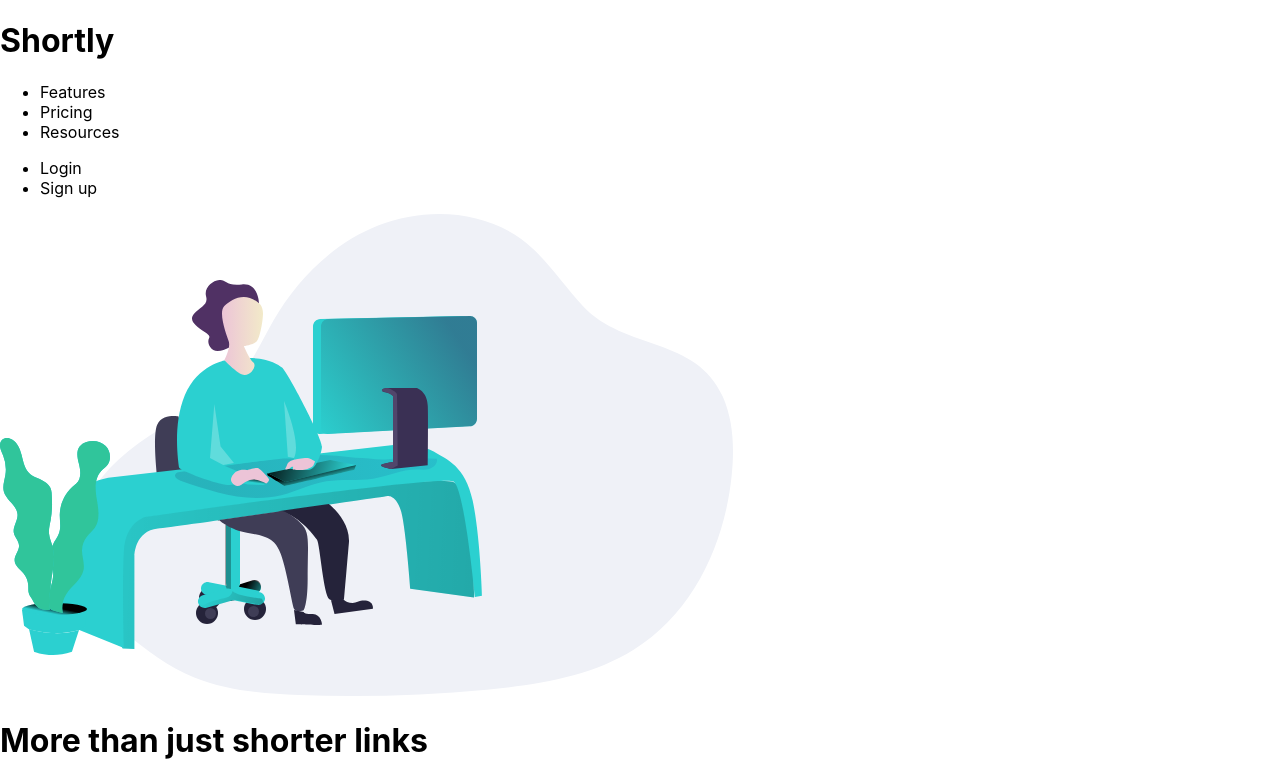
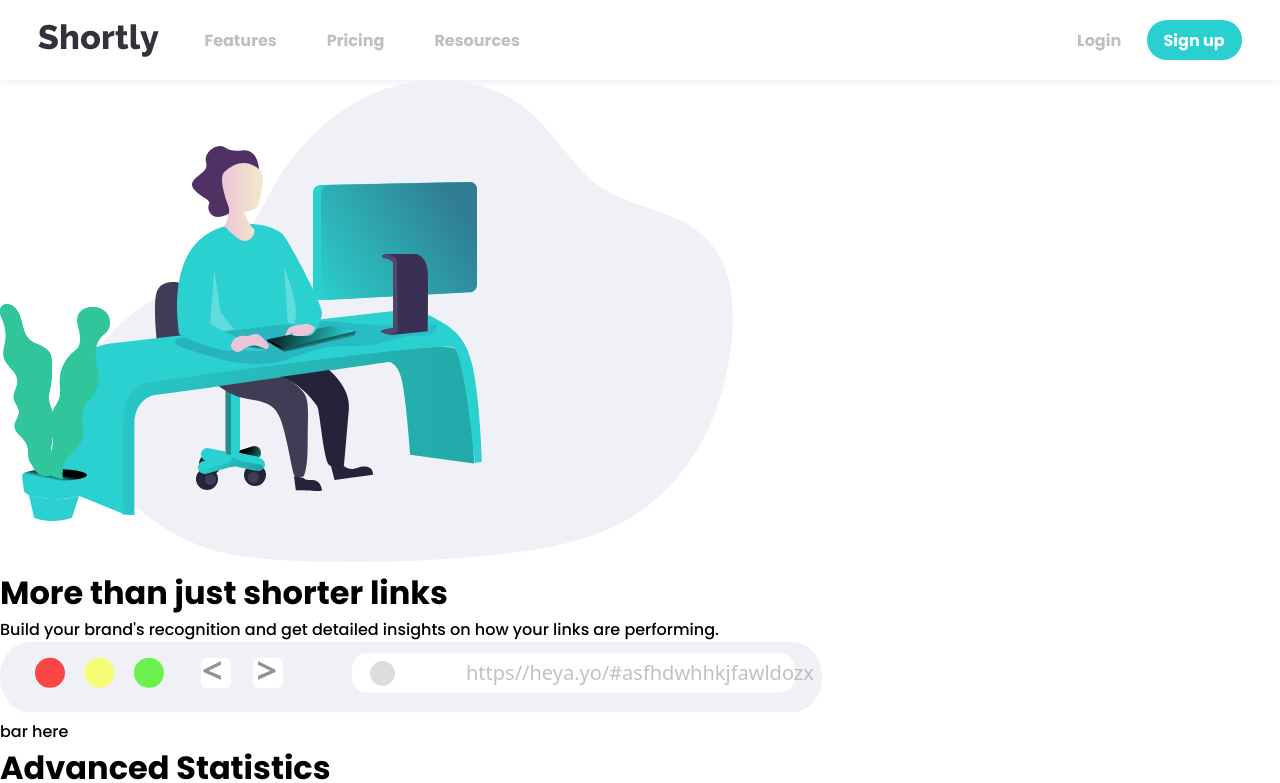
Before and after one commit to Yashasewi/url_shortner, a React (Create React App) app: page / in a window 1280 px wide. Shown: the top 783 px of the page. Built offline with nearby package versions, Linux system fonts and the light colour scheme.

Commit message:
written css for header

```diff
--- a/src/components/Header.js
+++ b/src/components/Header.js
@@ -2,17 +2,21 @@ import React from 'react'
 
 export default function Header() {
   return (
-    <div >
-      <h1 className='heading'>Shortly</h1>
-      <ul className='resources'>
-        <li>Features</li>
-        <li>Pricing</li>
-        <li>Resources</li>
-      </ul>
-      <ul className='login'>
-        <li>Login</li>
-        <li>Sign up</li>
-      </ul>
-    </div>
+        <div>
+            <header>
+            <img className='logo' src='/images/logo.svg' alt ="logo"></img>
+            <nav className='nav-bar'>
+                <ul className='nav-list'>
+                <li className='items'>Features</li>
+                <li className='items'>Pricing</li>
+                <li className='items'>Resources</li>
+                </ul>
+            </nav>
+                <ul className='nav-bar-button'>
+                <button className='login'>Login</button>
+                <button className='sign_up'>Sign up</button>
+                </ul>
+            </header>
+        </div>
   )
 }
--- a/src/index.css
+++ b/src/index.css
@@ -1,13 +1,106 @@
-body {
+@import url('https://fonts.googleapis.com/css2?family=Poppins:wght@500;700&display=swap');
+
+* {
+  font-family: 'Poppins', sans-serif;
+  /* background-color: aquamarine; */
   margin: 0;
-  font-family: -apple-system, BlinkMacSystemFont, 'Segoe UI', 'Roboto', 'Oxygen',
-    'Ubuntu', 'Cantarell', 'Fira Sans', 'Droid Sans', 'Helvetica Neue',
-    sans-serif;
-  -webkit-font-smoothing: antialiased;
-  -moz-osx-font-smoothing: grayscale;
+  padding: 0;
+  box-sizing: border-box;
 }
 
-code {
-  font-family: source-code-pro, Menlo, Monaco, Consolas, 'Courier New',
-    monospace;
+
+/*
+ header
+ */
+
+header {
+  display: flex;
+  box-shadow: 0px 0px 10px rgba(0, 0, 0, 0.1);
+  justify-content: flex-start;
+  align-items: center;
+  padding: 20px 3% ;
+  color: hsl(0, 0%, 75%);
+  font-weight: 700;
+  font-size: 16px;
+  align-self: center;
+  /* gap: 20px; */
 }
+
+
+.logo {  /* logo */
+  cursor: pointer;
+}
+
+/* features pricing resoures */
+.nav-bar{
+  margin-right: auto;
+  margin-left: 20px;
+}
+.nav-list{
+  list-style: none;
+  justify-content: center;
+  align-items: center;
+}
+.nav-list li{
+  display: inline-block;
+  padding: 0px 25px 0px ;
+}
+/* items of list */
+.items{
+  transition: all 0.3s ease-in-out;
+}
+.items:hover{
+  color: hsl(257, 7%, 63%);
+}
+
+
+/* button */
+.nav-bar-button button {
+  border: none;
+  font-weight: 700;
+  font-size: 16px;
+  cursor: pointer;
+  margin-right: auto;
+}
+
+.login{
+  color: hsl(0, 0%, 75%);
+  width: 95px;
+  height: 40px;
+  border: 0;
+  border-radius: 20px;
+  background-color: rgb(255, 255, 255);
+  transition: all 0.3s ease-in-out;
+}
+.login:hover{
+  color: hsl(257, 7%, 63%);
+  width: 100px;
+  background-color: rgb(255, 255, 255);
+}
+
+.sign_up{
+  background-color: hsl(180, 66%, 49%);
+  color: hsl(0, 0%, 100%);
+  border: 0;
+  border-radius: 20px;
+  width: 95px;
+  height: 40px;
+  transition: all 0.3s ease-in-out;
+}
+.sign_up:hover{
+  background-color: hsl(180, 73%, 49%);
+  /* color: hsla(180, 64%, 26%, 0.582); */
+  width: 97px;
+  height: 40px;
+  box-shadow: 0px 0px 12px 2px hsla(0, 0%, 0%, 0.1);
+}
+
+
+
+
+
+
+
+/*
+ intro
+  */
```
Also changed, not shown: tesgts.html (renamed from index.html).
